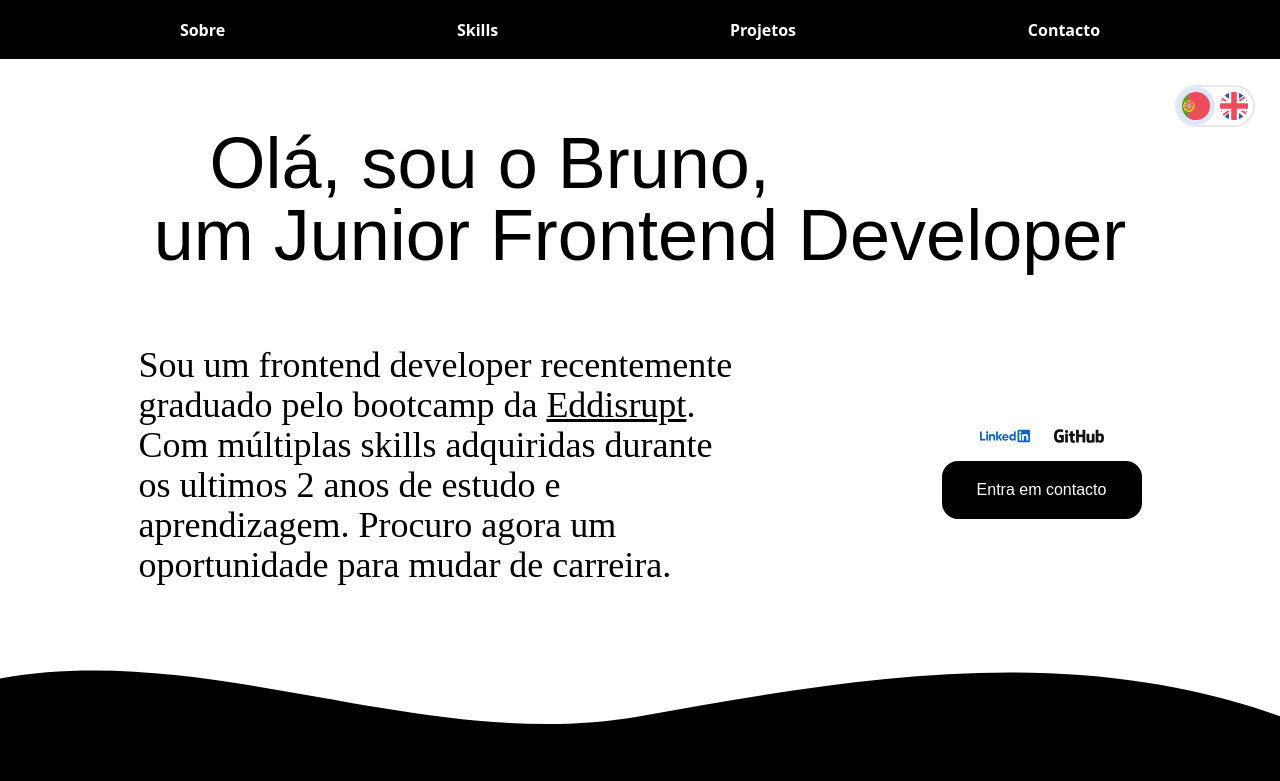
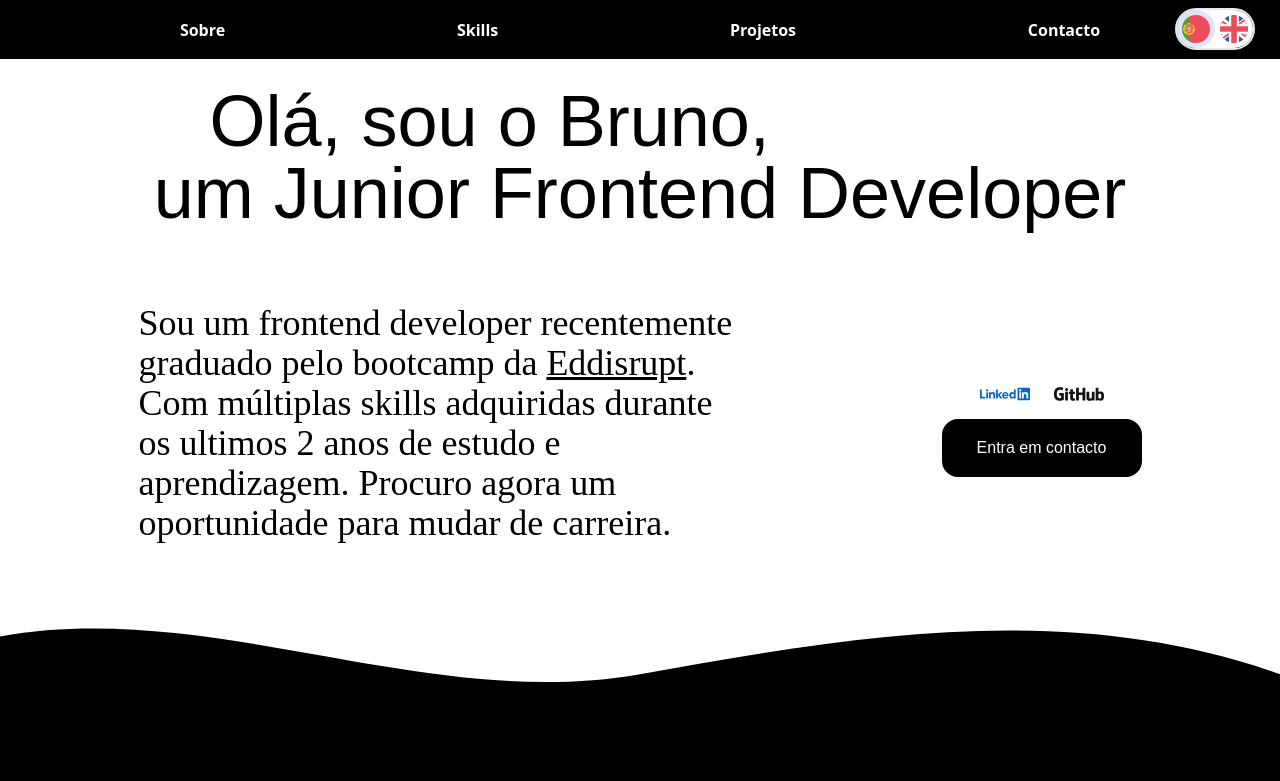
Before and after one commit to brunogabado/Portfolio, a React (Vite) app: page / in a window 1280 px wide. Shown: the top 781 px of the page. Built offline with nearby package versions, Linux system fonts and the light colour scheme.

Commit message:
toggle positions correction

```diff
--- a/src/components/LanguageToggle.tsx
+++ b/src/components/LanguageToggle.tsx
@@ -17,7 +17,7 @@ const LanguageToggle = () => {
 
   return (
     <>
-      <div className="border-2 self-end rounded-full">
+      <div className="fixed top-2 z-30 border-2 self-end rounded-full">
         <label className="flex items-center themeSwitcherTwo shadow-card relative cursor-pointer rounded-full select-none items-center justify-center bg-white">
           <input type="checkbox" className="sr-only" checked={isChecked} onChange={handleToggleChange} />
           <span className={`flex items-center rounded-full p-2 sm:p-1 text-sm font-medium ${!isChecked ? "text-primary bg-[#dfe5f7]" : "text-body-color"}`}>
```
